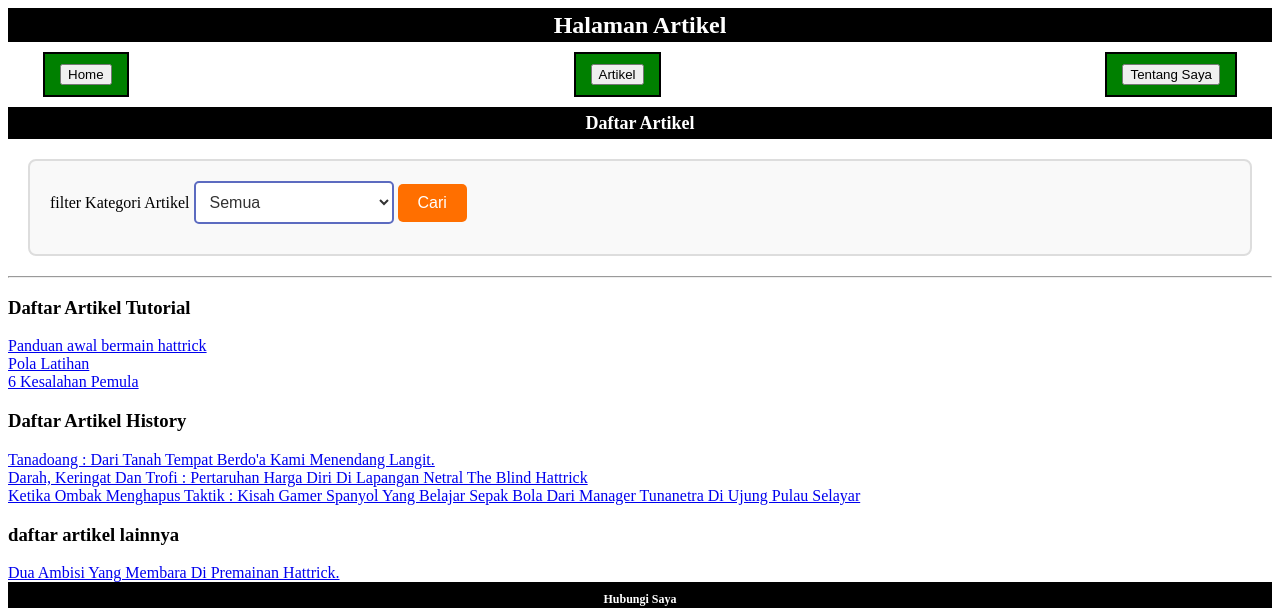
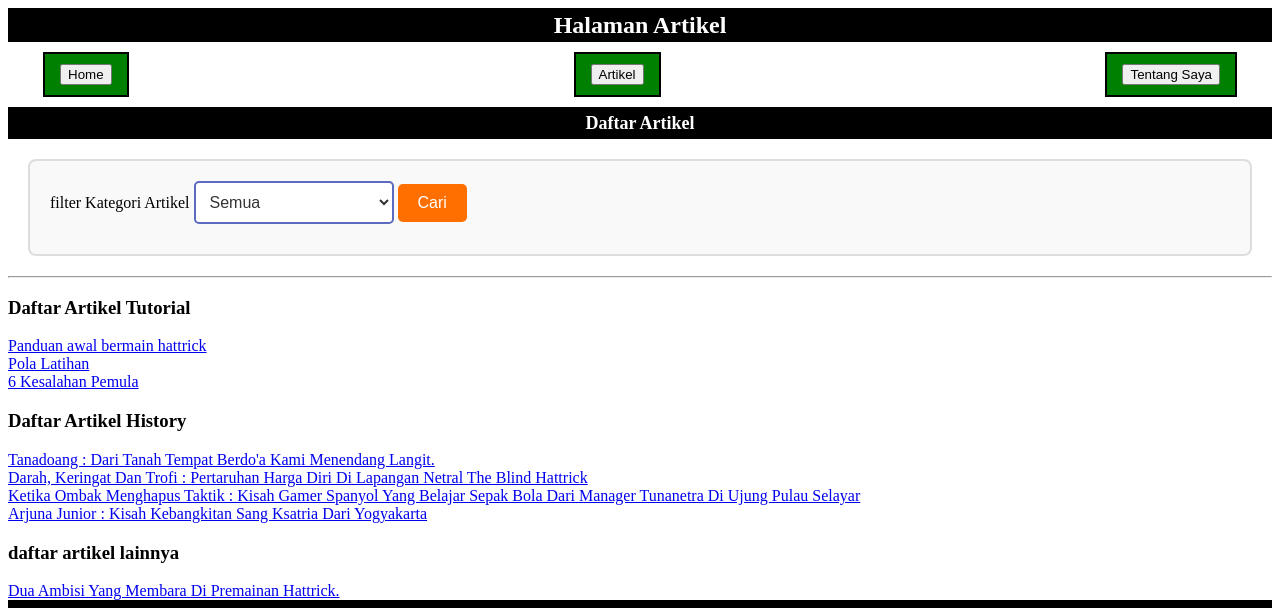
Before and after one commit to AgoezGhele/TanaDoang, a plain HTML site: page artikel.html in a window 1280 px wide. Shown: the top 608 px of the page. Drawn offline with Linux system fonts and the light colour scheme.

Commit message:
Update artikel.html
Update artikel terbaru tentang tim arjuna junior

```diff
--- a/artikel.html
+++ b/artikel.html
@@ -45,7 +45,8 @@
 <h3>Daftar Artikel History</h3>
 <a href="artikel/tanadoang.html">Tanadoang : Dari Tanah Tempat Berdo'a Kami Menendang Langit. </a><br>
 <a href="artikel/TheBlindHattrick.html"> Darah, Keringat Dan Trofi : Pertaruhan Harga Diri Di Lapangan Netral The Blind Hattrick</a><br>
-<a href="artikel/XaviHernandez.html"> Ketika Ombak Menghapus Taktik : Kisah Gamer Spanyol Yang Belajar Sepak Bola Dari Manager Tunanetra Di Ujung Pulau Selayar</a>
+<a href="artikel/XaviHernandez.html"> Ketika Ombak Menghapus Taktik : Kisah Gamer Spanyol Yang Belajar Sepak Bola Dari Manager Tunanetra Di Ujung Pulau Selayar</a><br>
+<a href="artikel/ArjunaJunior.html"> Arjuna Junior : Kisah Kebangkitan Sang Ksatria Dari Yogyakarta</a>
 </section>
 <section class="catalog-item pulauTujuan" data-kategori="bali">
 <h3> daftar artikel lainnya</h3>
```
